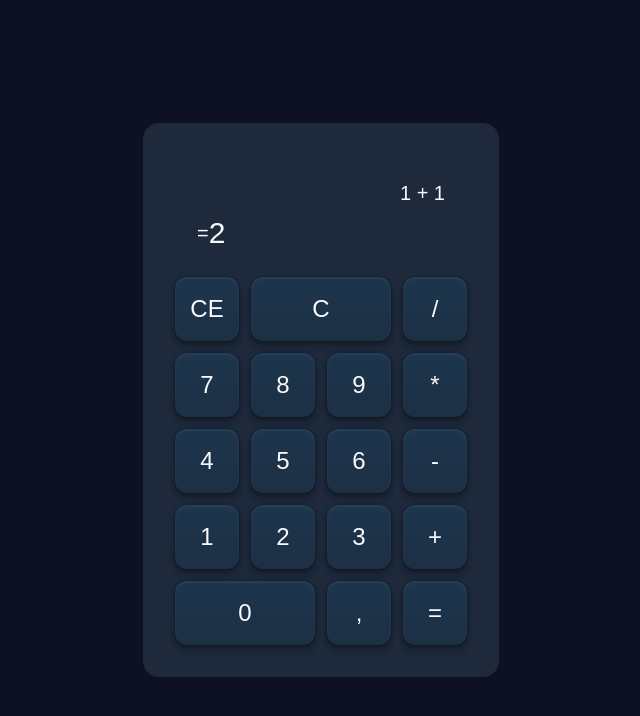
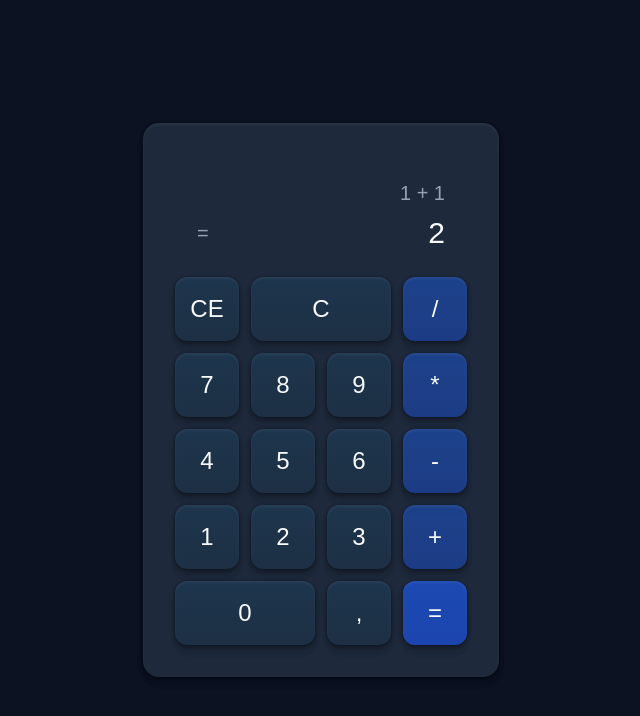
Before and after one commit to hugopereira-cs/calculadora-react-dio, a React (Vite) app: page / in a window 1280 px wide. Shown: the top 716 px of the page, without its empty margins (319-959 px from the left). Built offline with nearby package versions, Linux system fonts and the light colour scheme.

Commit message:
fix: Calculator.jsx styles

```diff
--- a/index.html
+++ b/index.html
@@ -4,7 +4,7 @@
     <meta charset="UTF-8" />
     <link rel="icon" type="image/svg+xml" href="/vite.svg" />
     <meta name="viewport" content="width=device-width, initial-scale=1.0" />
-    <link rel="stylesheet" href="./src/main.jsx">
+    <link rel="stylesheet" href="./src/main.css">
     <title>projeto-calculadora</title>
   </head>
   <body>
--- a/src/components/Calculator.jsx
+++ b/src/components/Calculator.jsx
@@ -38,7 +38,7 @@ export function Calculator() {
         <div className="flex gap-3">
           <Button className="flex-1 h-16">0</Button>
           <Button className="w-16 h-16">,</Button>
-          <Button className="w-16 h-16" variant="primary">=</Button>
+          <Button className="w-16 h-16 bg-[#1E40AF]/99" variant="primary">=</Button>
         </div>
       </div>
     </Card>
--- a/src/components/CalculatorDisplay.jsx
+++ b/src/components/CalculatorDisplay.jsx
@@ -1,6 +1,4 @@
-// TODO
-
-import { Text } from './ui/Text';
+import { Text } from "./ui/Text";
 
 export function CalculatorDisplay({ operation, result }) {
   return (
@@ -8,7 +6,9 @@ export function CalculatorDisplay({ operation, result }) {
       <Text as="div" variant="muted" className="flex items-center justify-end">
         {operation}
       </Text>
-      <div className="flex items-center justify-betweeen">
+      <div className={`
+            flex items-center justify-between
+          `}>
         <Text variant="muted">=</Text>
         <Text variant="blast">{result}</Text>
 
--- a/src/components/ui/Button.jsx
+++ b/src/components/ui/Button.jsx
@@ -1,8 +1,15 @@
 import { Text } from "./Text"
 
 const buttonVariants = {
-  default: 'bg-background',
-  primary: 'bg-primary'
+  default: `
+    bg-button-default
+    bg-[linear-gradient(var(--gradient))]
+    hover:bg-[linear-gradient(var(--gradient-hover))]
+  `,
+  primary: `
+    bg-[#1E40AF]/60
+    hover:opacity-100
+  `
 }
 
 export function Button({
--- a/src/components/ui/Card.jsx
+++ b/src/components/ui/Card.jsx
@@ -3,7 +3,7 @@ export function Card({ children, className = '', ...props }) {
     <div
       className={`
         bg-background
-        shadow-(--shaddow)
+        shadow-(--shadow)
         rounded-2xl
         ${className}
         `}
--- a/src/components/ui/Text.jsx
+++ b/src/components/ui/Text.jsx
@@ -1,6 +1,6 @@
 const textVariants = {
   default: 'text-xl',
-  muted: 'text-xl text-text-secondary',
+  muted: 'text-xl text-[#94A3B8]',
   heading: 'text-2xl',
   blast: 'text-3xl'
 }
--- a/src/index.css
+++ b/src/index.css
@@ -2,10 +2,7 @@
 
 @theme {
   --text: #F8FAFC;
-  --text-secondary: #94A3B8;
-  --primary: #1E40AF;          /* Azul navy/marinho */
-  --calculator-bg: #1E293B;
-  --body-bg: #0C1222;          /* Quase preto azulado */
+  --body-bg: #0C1222;
   --button-default: #1E293B;
 
   --gradient: 180deg,
```
